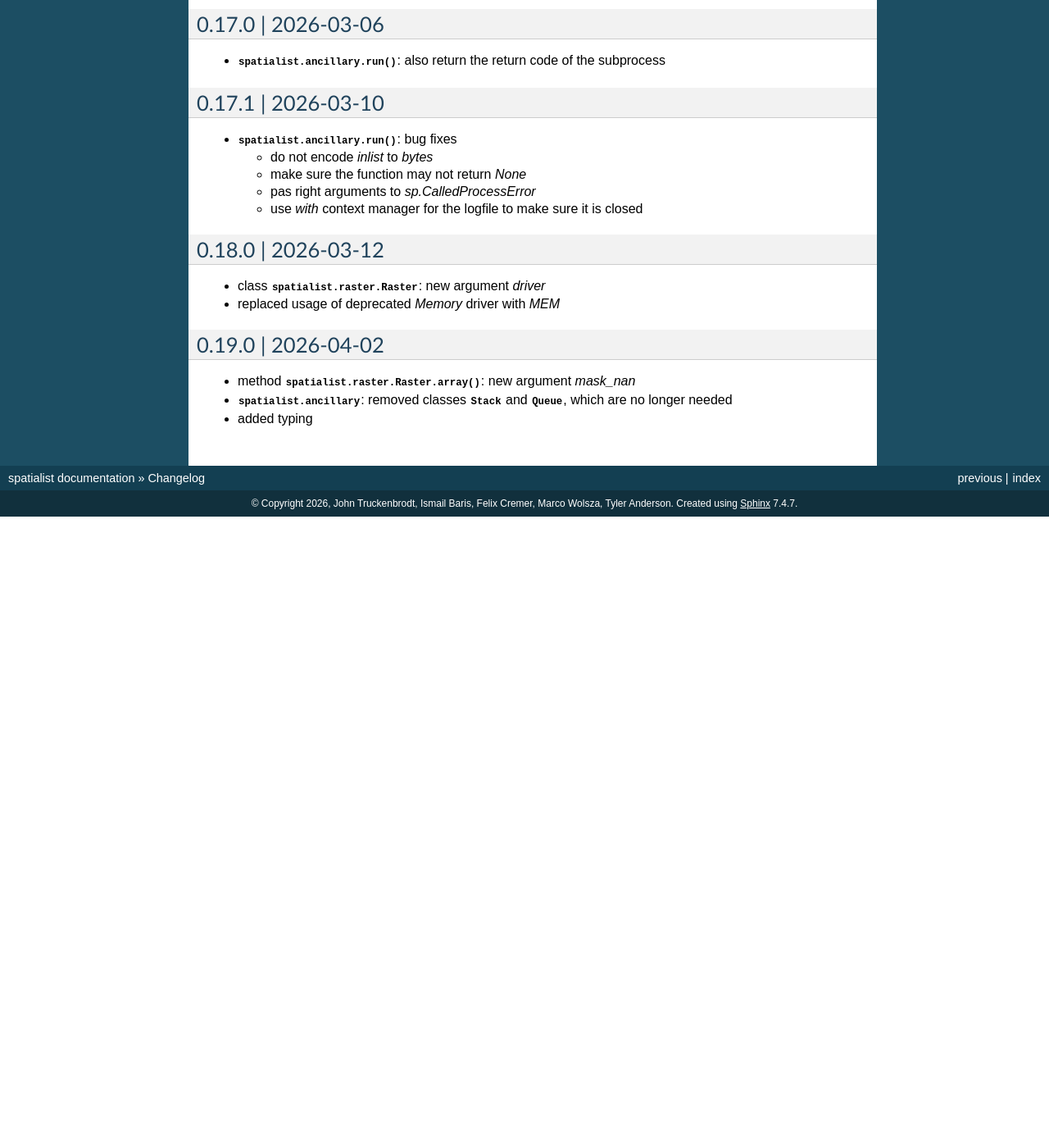
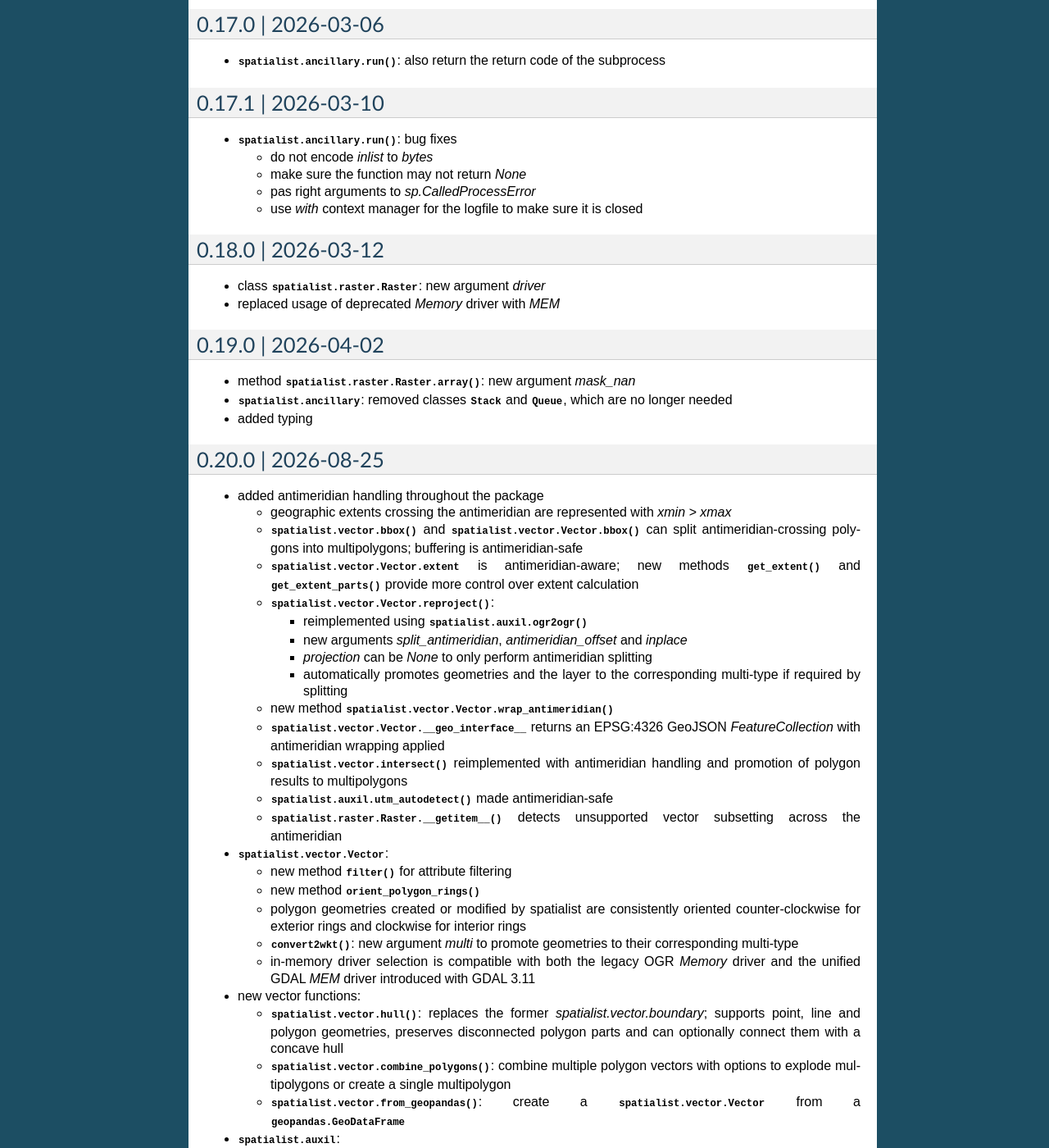
Before and after one commit to johntruckenbrodt/spatialist, a Sphinx documentation site: the page built from docs/source/changelog.rst, in a window 1280 px wide and 1400 px high, scrolled down 4141 px. Shown: the whole window at 82% size. Built offline with Sphinx 7.4.7, drawn with Linux system fonts in a browser that asks for light colours; pages that are not in the unit, such as notebooks, are missing from menus; before the commit the page ends 4771 px from its top, so only the background shows below that; some of the changed text lies outside the part shown.

Commit message:
version 0.20.0 changelog

```diff
--- a/docs/source/api/raster.rst
+++ b/docs/source/api/raster.rst
@@ -13,4 +13,5 @@ Raster
         png
         Raster
         rasterize
+        reproject
         subset_tolerance
--- a/docs/source/api/vector.rst
+++ b/docs/source/api/vector.rst
@@ -4,6 +4,7 @@ Vector
 .. automodule:: spatialist.vector
     :members:
     :undoc-members:
+    :special-members: __geo_interface__
     :show-inheritance:
 
     .. autosummary::
--- a/docs/source/changelog.rst
+++ b/docs/source/changelog.rst
@@ -273,3 +273,90 @@ Changelog
 - method :meth:`spatialist.raster.Raster.array`: new argument `mask_nan`
 - :mod:`spatialist.ancillary`: removed classes :class:`~spatialist.ancillary.Stack` and :class:`~spatialist.ancillary.Queue`, which are no longer needed
 - added typing
+
+0.20.0 | 2026-08-25
+-------------------
+
+- added antimeridian handling throughout the package
+
+  * geographic extents crossing the antimeridian are represented with `xmin > xmax`
+  * :func:`spatialist.vector.bbox` and :meth:`spatialist.vector.Vector.bbox` can split
+    antimeridian-crossing polygons into multipolygons; buffering is antimeridian-safe
+  * :attr:`spatialist.vector.Vector.extent` is antimeridian-aware; new methods
+    :meth:`~spatialist.vector.Vector.get_extent` and :meth:`~spatialist.vector.Vector.get_extent_parts`
+    provide more control over extent calculation
+  * :meth:`spatialist.vector.Vector.reproject`:
+
+    + reimplemented using :func:`spatialist.auxil.ogr2ogr`
+    + new arguments `split_antimeridian`, `antimeridian_offset` and `inplace`
+    + `projection` can be `None` to only perform antimeridian splitting
+    + automatically promotes geometries and the layer to the corresponding multi-type if required by splitting
+
+  * new method :meth:`spatialist.vector.Vector.wrap_antimeridian`
+  * :attr:`spatialist.vector.Vector.__geo_interface__` returns an EPSG:4326 GeoJSON
+    `FeatureCollection` with antimeridian wrapping applied
+  * :func:`spatialist.vector.intersect` reimplemented with antimeridian handling and
+    promotion of polygon results to multipolygons
+  * :func:`spatialist.auxil.utm_autodetect` made antimeridian-safe
+  * :meth:`spatialist.raster.Raster.__getitem__` detects unsupported vector subsetting
+    across the antimeridian
+
+- :class:`spatialist.vector.Vector`:
+
+  * new method :meth:`~spatialist.vector.Vector.filter` for attribute filtering
+  * new method :meth:`~spatialist.vector.Vector.orient_polygon_rings`
+  * polygon geometries created or modified by spatialist are consistently oriented
+    counter-clockwise for exterior rings and clockwise for interior rings
+  * :meth:`~spatialist.vector.Vector.convert2wkt`: new argument `multi` to promote
+    geometries to their corresponding multi-type
+  * in-memory driver selection is compatible with both the legacy OGR `Memory` driver
+    and the unified GDAL `MEM` driver introduced with GDAL 3.11
+
+- new vector functions:
+
+  * :func:`spatialist.vector.hull`: replaces the former `spatialist.vector.boundary`;
+    supports point, line and polygon geometries, preserves disconnected polygon parts
+    and can optionally connect them with a concave hull
+  * :func:`spatialist.vector.combine_polygons`: combine multiple polygon vectors with
+    options to explode multipolygons or create a single multipolygon
+  * :func:`spatialist.vector.from_geopandas`: create a :class:`spatialist.vector.Vector`
+    from a :class:`geopandas.GeoDataFrame`
+
+- :mod:`spatialist.auxil`:
+
+  * new functions :func:`~spatialist.auxil.latlon_clamp`,
+    :func:`~spatialist.auxil.latlon_extent_center`,
+    :func:`~spatialist.auxil.latlon_normalize` and
+    :func:`~spatialist.auxil.longitude_shortest_interval`
+  * new geometry iterator functions :func:`~spatialist.auxil.iter_geometries`
+    and :func:`~spatialist.auxil.iter_points`
+  * :func:`~spatialist.auxil.gdal_translate` and :func:`~spatialist.auxil.ogr2ogr`:
+    new argument `void` to optionally return the generated GDAL dataset
+  * :func:`~spatialist.auxil.crsConvert`: consistently applies traditional GIS axis order
+
+- :mod:`spatialist.raster`:
+
+  * :class:`~spatialist.raster.Dtype`: new property `bytes`
+  * fixed datetime band slicing in :meth:`spatialist.raster.Raster.__getitem__`
+  * fixed :meth:`spatialist.raster.Raster.write` to preserve source nodata values
+    instead of masking them to NaN before writing
+  * fixed handling of :class:`~spatialist.raster.Raster` and
+    :class:`~spatialist.vector.Vector` references in :func:`spatialist.raster.reproject`
+
+- :mod:`spatialist.ancillary`:
+
+  * renamed function `union` to `list_intersection` to match its actual behavior
+  * :func:`~spatialist.ancillary.parallel_apply_along_axis`: fixed single-core axis
+    handling and creation of more chunks than available axis elements
+  * :func:`~spatialist.ancillary.sampler`: fixed 2D index calculation and allow drawing
+    more samples than matching positions if `replace=True`
+  * :func:`~spatialist.ancillary.finder`: fixed ZIP path handling on POSIX systems
+  * :func:`~spatialist.ancillary.multicore`: fixed handling of empty `multiargs`
+
+- removed outdated or immature functions:
+
+  * `spatialist.raster.stack`
+  * `spatialist.vector.centerdist`
+  * `spatialist.vector.boundary` (replaced by :func:`spatialist.vector.hull`)
+
+- substantially extended and restructured the test suite using synthetic test data
```
Also changed, not shown: other parts of docs/source/api/raster.rst (+1 -1 lines), 1 other file.
